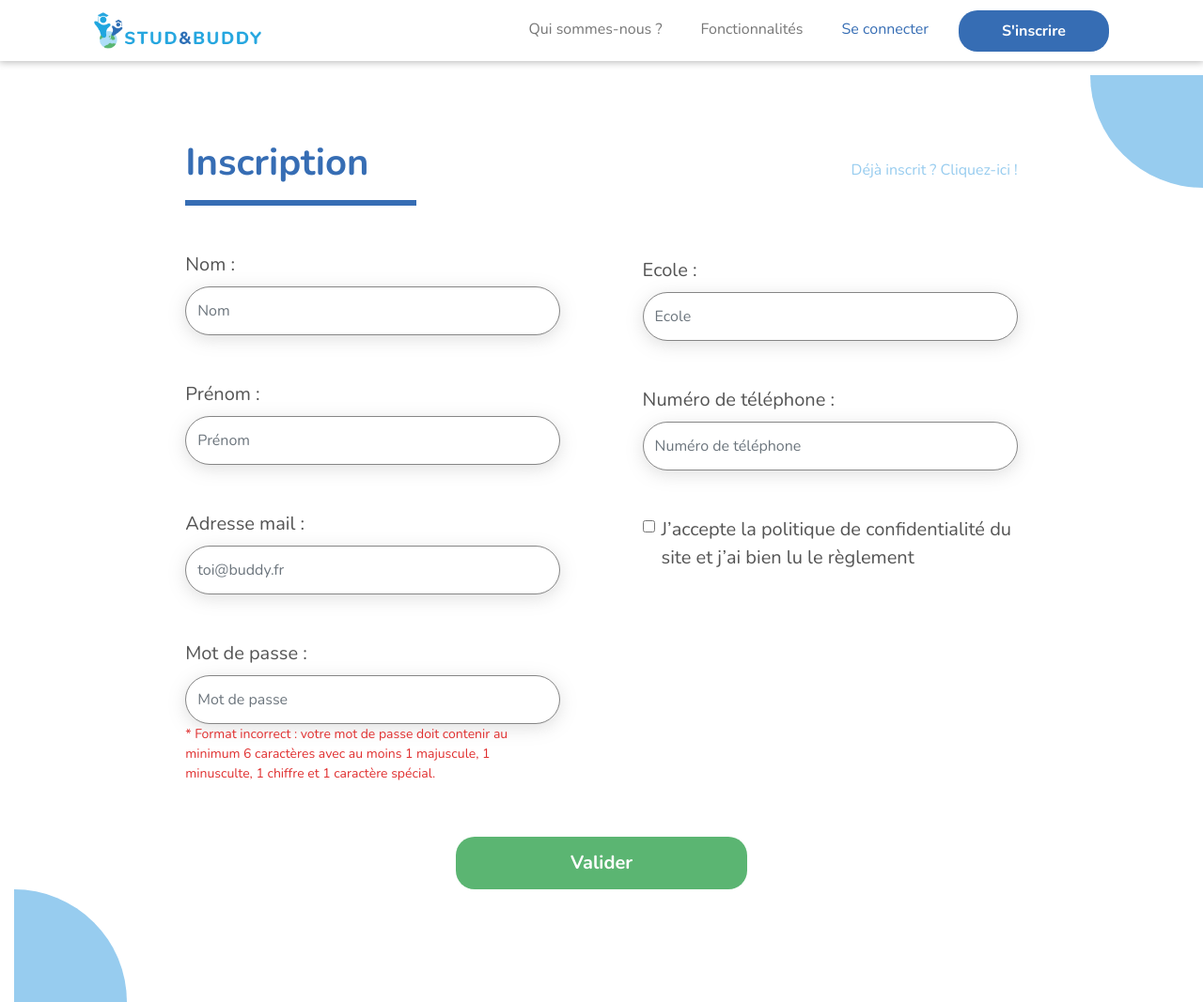
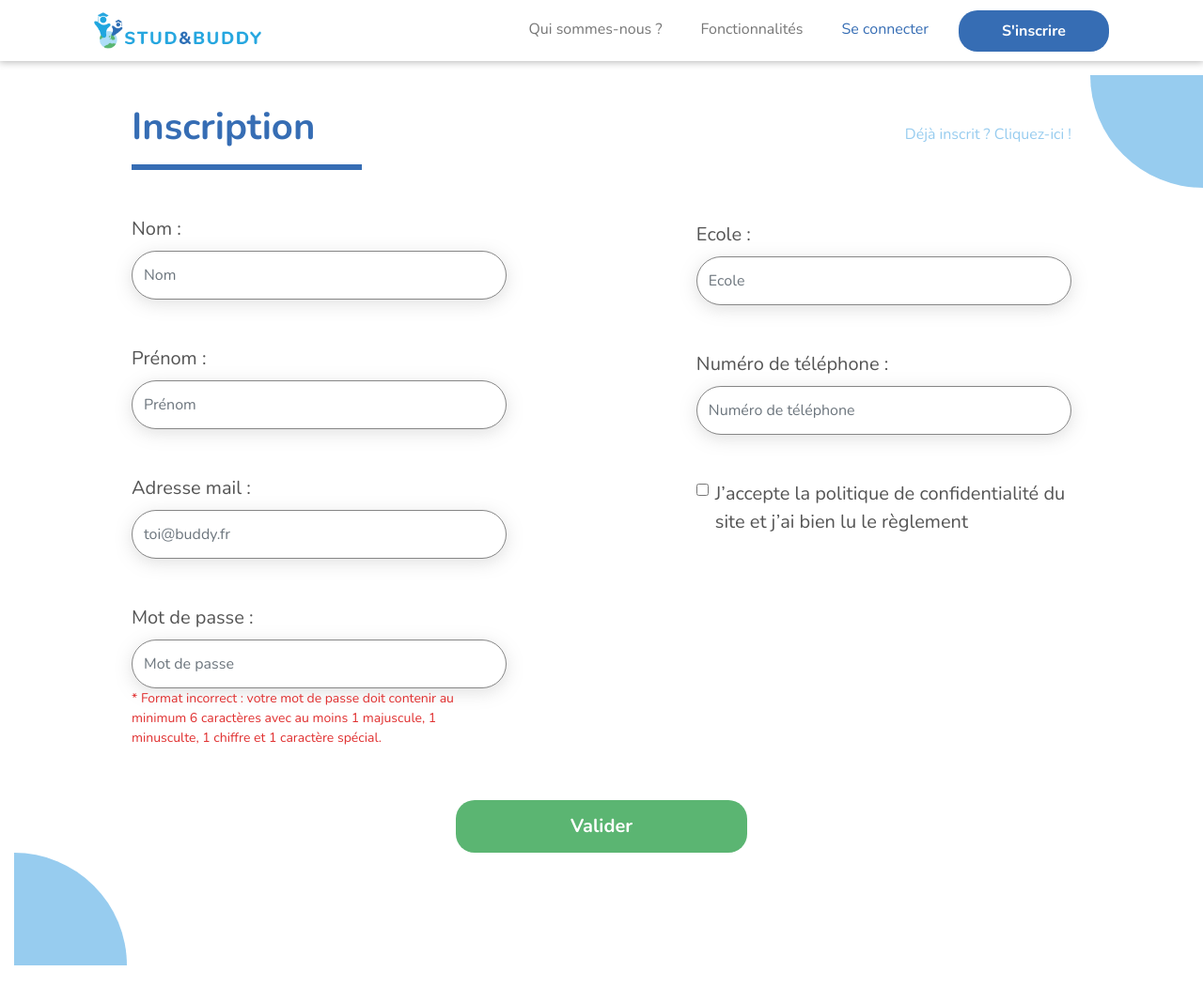
Before and after one commit to nenber/StudeBuddy, a Symfony app: template app/templates/user/register.html.twig in a window 1280 px wide. Shown: the whole page at 94% size. After the commit the page ends 1028 px from the top, so only its background shows below. Run offline with Twig, Linux system fonts and the light colour scheme; the template is opened without the code that fills it, so the values that code supplies are empty; some libraries are stand-ins or nearby versions.

Commit message:
modifying the mobile layout

```diff
--- a/app/templates/base.html.twig
+++ b/app/templates/base.html.twig
@@ -222,26 +222,31 @@
 				border-radius: 0 100% 0 0;
 				z-index = -10;
 			}
+
 			.register {
-				padding: 10% 10% 0;
+				padding: 5% 10% 0;
 				display: flex;
-				justify-content: space-evenly;
+				justify-content: space-between;
 				align-items: flex-start;
 				flex-direction: row;
 			}
+
 			.container-button {
 				display: flex;
 				justify-content: center;
 				align-items: flex-end;
 				align-content: center;
 			}
+
 			.already_sign {
 				text-align: right;
 			}
+
 			.p-password {
 				font-size: 14px;
 				color: #E03030;
 			}
+
 			@media(max-width: 575.98px) {
 				.register {
 					padding: 25% 0 0;
@@ -258,8 +263,8 @@
 				<img src="{{ asset('/img/logo.png') }}" alt="logo studandbuddy" width="180px"/>
 			</a>
 			{# <button class="navbar-toggler" type="button" data-target="#navbarSupportedContent" aria-controls="navbarSupportedContent" aria-expanded="false" aria-label="Toggle navigation" (click)="toggleNavbar()">
-																																																																																																																																																																																																																																																																																																																																																																																																																																																																																																																																																																																																																																																																																																																																																																																																																																																																																																																																																																																																																																																																																																							<img [src]="openButton" width="20px"/>
-																																																																																																																																																																																																																																																																																																																																																																																																																																																																																																																																																																																																																																																																																																																																																																																																																																																																																																																																																																																																																																																																																																						</button> #}
+																																																																																																																																																																																																																																																																																																																																																																																																																																																																																																																																																																																																																																																																																																																																																																																																																																																																																																																																																																																																																																																																																																																												<img [src]="openButton" width="20px"/>
+																																																																																																																																																																																																																																																																																																																																																																																																																																																																																																																																																																																																																																																																																																																																																																																																																																																																																																																																																																																																																																																																																																																											</button> #}
 
 			<div class="collapse navbar-collapse" [ngClass]="{ show: navbarOpen }" id="navbarSupportedContent">
 				<ul class="navbar-nav ml-auto">
--- a/app/templates/user/register.html.twig
+++ b/app/templates/user/register.html.twig
@@ -5,7 +5,7 @@
 
 {% block body %}
 	<div id="login">
-		<div class="row register mt-sm-4">
+		<div class="row register mt-sm-5">
 			<div class="circle-right"></div>
 			<div class="col-lg-5 col-sm-12 circle-parent" data-aos="fade-right">
 				<h1>Inscription
```
